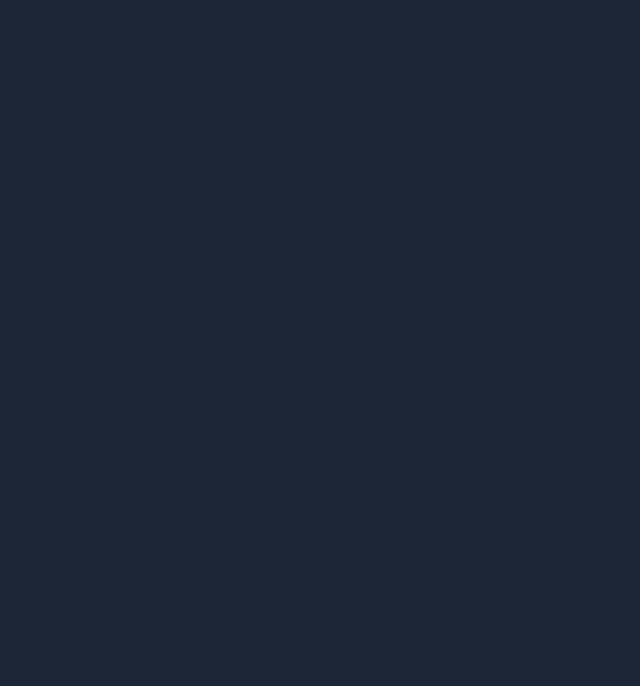
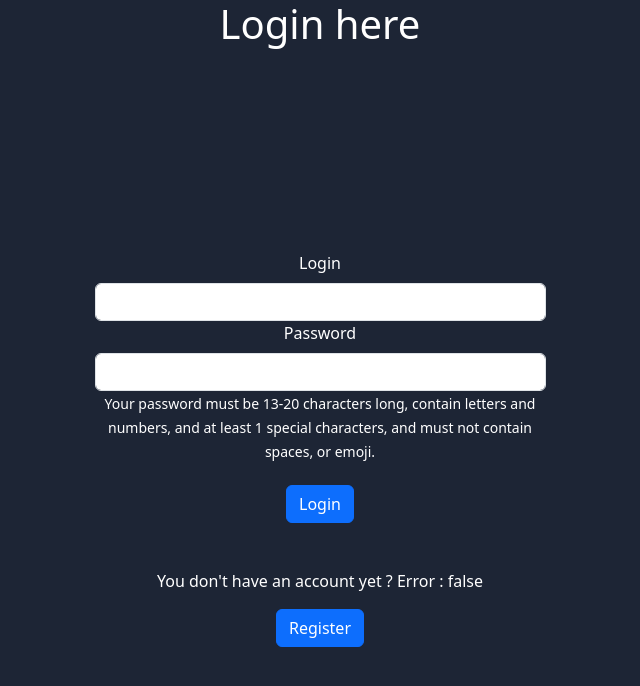
Before and after one commit to Jiplay/PassMan, a React (Vite) app in the folder frontend/: page /#/login in a window 1280 px wide. Before the commit this address had no page. Shown: the top 686 px of the page, without its empty margins (320-960 px from the left). Built offline with nearby package versions, Linux system fonts and the light colour scheme.

Commit message:
✨ Login is end-to-end done

```diff
--- /dev/null
+++ b/frontend/src/Login.tsx
@@ -0,0 +1,66 @@
+import {useState} from 'react';
+import logo from './assets/images/logo-universal.png';
+import {Login} from "../wailsjs/go/main/App";
+
+import Container from 'react-bootstrap/Container';
+import Row from 'react-bootstrap/Row';
+import Col from 'react-bootstrap/Col';
+import {Button} from "react-bootstrap";
+import PasswordInput from "./components/PasswordForm";
+import FormInput from "./components/Form";
+import {useNavigate} from "react-router-dom";
+import 'bootstrap/dist/css/bootstrap.min.css';
+
+function LoginPage() {
+    const [name, setName] = useState('');
+    const [password, setPassword] = useState('');
+    const [error, setError] = useState('false');
+    const navigate = useNavigate();
+
+    async function login() {
+        let res: string = await Login(name, password)
+        if (res === "true") {
+            navigate('/home');
+        } else {
+            setError('true');
+        }
+    }
+    const redirectToHome = () => {
+        navigate('/');
+    };
+
+    return (
+        <>
+            <div style={{backgroundColor: 'rgb(29, 37, 53)', minHeight: '100vh'}}>
+                <Container>
+                    <Row>
+                        <Col>
+                        </Col>
+                        <Col sm={5}>
+                            <h1 style={{color: 'white'}}> Login here</h1>
+                            <div style={{margin: 'auto', marginTop: '45%'}}>
+                                <FormInput title={"Login"} onUpdateInput={setName}></FormInput>
+                                <PasswordInput onUpdatePassword={setPassword}></PasswordInput>
+                            </div>
+                            <div style={{display: 'flex', justifyContent: 'center', margin: 'auto', marginTop: '5%'}}>
+                                <Button onClick={login}
+                                        variant="primary">Login</Button>
+                            </div>
+                            <div style={{marginTop: '10%'}}>
+                                <p style={{color: 'white'}}>
+                                    You don't have an account yet ? Error : {error}
+                                </p>
+                                <Button style={{margin: 'auto'}} onClick={redirectToHome}
+                                        variant="primary">Register</Button>
+                            </div>
+                        </Col>
+                        <Col>
+                        </Col>
+                    </Row>
+                </Container>
+            </div>
+        </>
+    )
+}
+
+export default LoginPage
--- a/frontend/src/App.tsx
+++ b/frontend/src/RegisterPage.tsx
@@ -11,19 +11,17 @@ import FormInput from "./components/Form";
 import {useNavigate} from "react-router-dom";
 import 'bootstrap/dist/css/bootstrap.min.css';
 
-function App() {
-    const [resultText, setResultText] = useState("Please enter your name below 👇");
+function RegisterPage() {
+    const [resultText, setResultText] = useState('');
     const [name, setName] = useState('');
     const [password, setPassword] = useState('');
-    let resp;
     const navigate = useNavigate();
 
     async function register() {
-        resp = await Register(name, password)
+        setResultText(await Register(name, password))
     }
-
     const redirectToHome = () => {
-        navigate('/home');
+        navigate('/login');
     };
 
     return (
@@ -37,6 +35,7 @@ function App() {
                             justifyContent: 'center',
                             height: '100vh'
                         }}>
+                            <h1 style={{color: 'white'}}> Register here</h1>
                             <div style={{margin: 'auto'}}>
                                 <FormInput title={"Login"} onUpdateInput={setName}></FormInput>
                                 <PasswordInput onUpdatePassword={setPassword}></PasswordInput>
@@ -44,7 +43,7 @@ function App() {
                             <div style={{display: 'flex', justifyContent: 'center', margin: 'auto'}}>
                                 <Button style={{margin: 'auto', marginRight: '20px'}} onClick={register} variant="primary">Register</Button>
                                 <Button style={{margin: 'auto'}} onClick={redirectToHome} variant="primary">Login</Button>
-                            </div>d
+                            </div>
                         </Col>
                         <Col sm={8}>
                         <img src={logo} id="logo" alt="logo" width={"400px"}/>
@@ -82,4 +81,4 @@ function App() {
     )
 }
 
-export default App
+export default RegisterPage
--- a/frontend/src/main.tsx
+++ b/frontend/src/main.tsx
@@ -2,16 +2,19 @@ import React from 'react';
 import ReactDOM from 'react-dom';
 import { HashRouter, Routes, Route } from "react-router-dom";
 import './style.css';
-import App from './App';
+import RegisterPage from './RegisterPage';
 import Home from "./Home";
+import Login from "./Login";
+
 
 const container = document.getElementById('root');
 
 ReactDOM.render(
     <HashRouter basename="/">
         <Routes>
-            <Route path="/" element={<App />} />
+            <Route path="/" element={<RegisterPage />} />
             <Route path="/home" element={<Home />} />
+            <Route path="/login" element={<Login />} />
         </Routes>
     </HashRouter>,
     container
--- a/frontend/wailsjs/go/main/App.d.ts
+++ b/frontend/wailsjs/go/main/App.d.ts
@@ -3,6 +3,6 @@
 
 export function Greet(arg1:string):Promise<string>;
 
-export function Login(arg1:string,arg2:string):Promise<void>;
+export function Login(arg1:string,arg2:string):Promise<string>;
 
-export function Register(arg1:string,arg2:string):Promise<boolean>;
+export function Register(arg1:string,arg2:string):Promise<string>;
```
Also changed, not shown: 2 other files (tests, documents, lock files or other folders).
